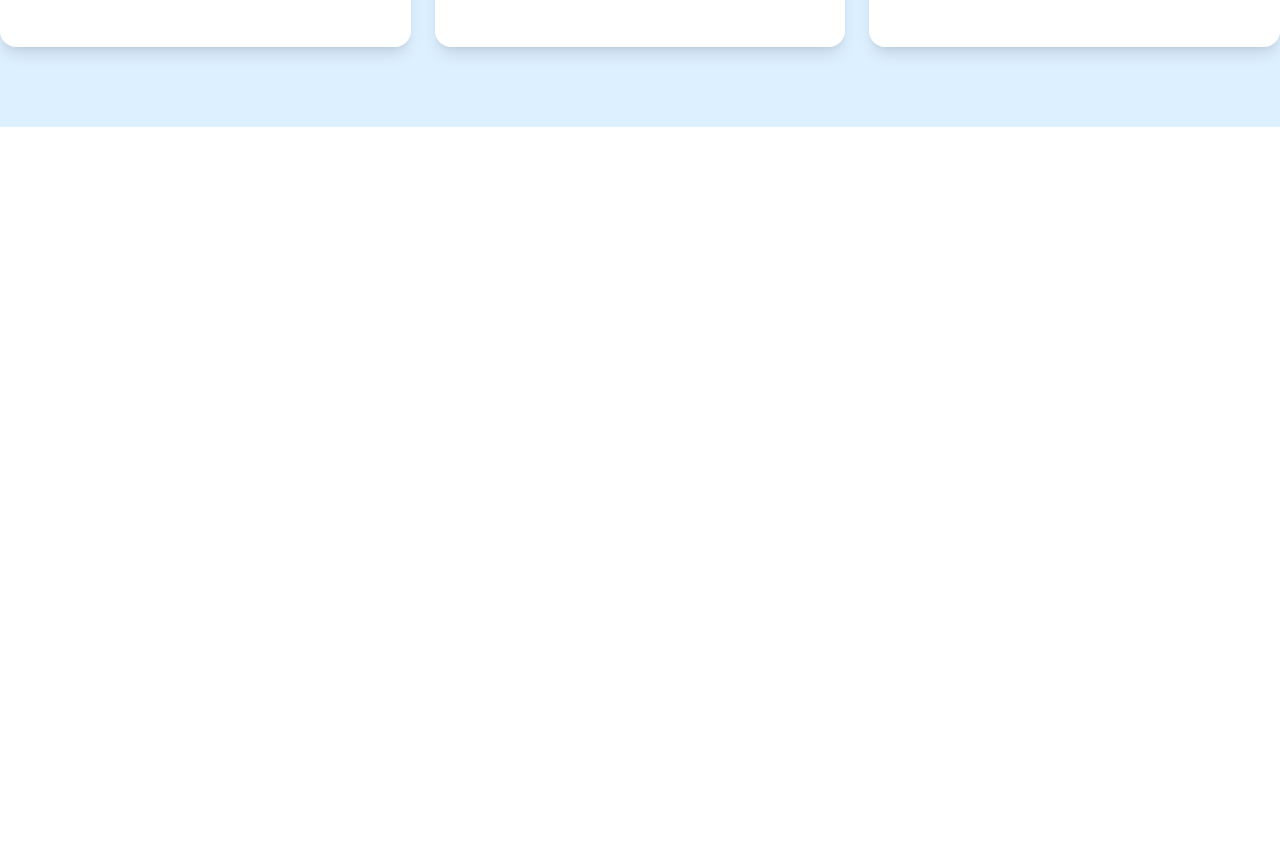
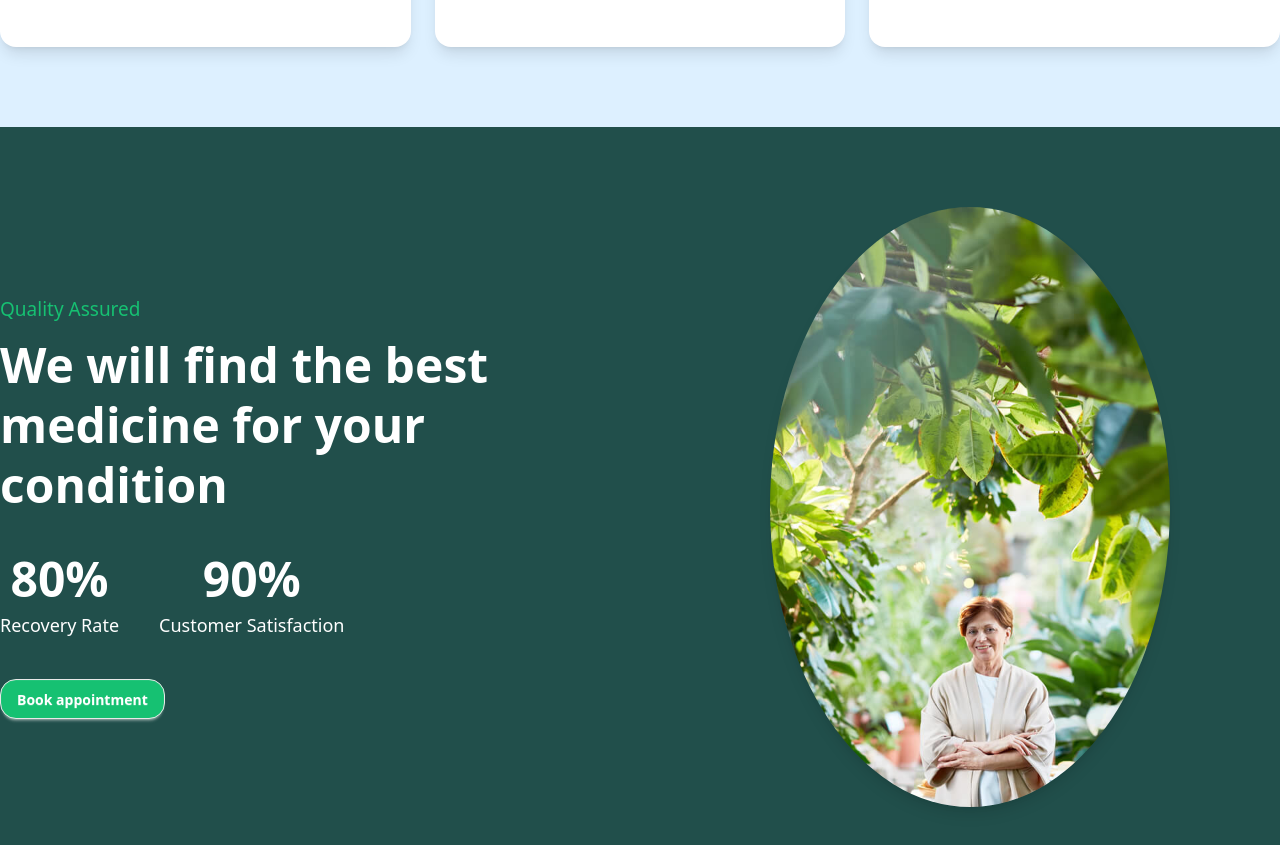
Before and after one commit to PranayChowdhury00/Herbal_Harmony, a React (Vite) app: page / in a window 1280 px wide. Shown: the part 3040-3885 px from the top of the page. Before the commit the page ends 3167 px from the top, so only its background shows below. Built offline with nearby package versions, Linux system fonts and the light colour scheme.

Commit message:
completing the fifth section section

```diff
--- a/package.json
+++ b/package.json
@@ -14,6 +14,7 @@
     "aos": "^2.3.4",
     "daisyui": "^5.0.9",
     "react": "^19.0.0",
+    "react-countup": "^6.5.3",
     "react-dom": "^19.0.0",
     "react-icons": "^5.5.0",
     "react-router-dom": "^7.4.1",
--- /dev/null
+++ b/src/pages/Home/FifthSection/FifthSection.jsx
@@ -0,0 +1,52 @@
+import CountUp from "react-countup";
+import img from "/flos-06.jpg"; // Adjust the path as necessary
+const FifthSection = () => {
+  return (
+    <div className="bg-[#214F4B] py-20">
+      <div className="max-w-7xl mx-auto flex items-center justify-between gap-10">
+        {/* Text Section */}
+        <div className="w-1/2">
+          {/* Heading */}
+          <h1 className="text-[#16C172] font-medium text-[19px] mb-3">
+            Quality Assured
+          </h1>
+          <p className="text-white font-bold text-5xl leading-tight">
+            We will find the best <br /> medicine for your <br /> condition
+          </p>
+
+          {/* CountUp Section */}
+          <div className="flex gap-10 mt-10">
+            {/* First CountUp */}
+            <div className="text-center">
+              <h2 className="text-5xl font-bold text-white">
+                <CountUp start={0} end={80} duration={3} suffix="%" />
+              </h2>
+              <p className="text-lg text-white mt-2">Recovery Rate</p>
+            </div>
+
+            {/* Second CountUp */}
+            <div className="text-center">
+              <h2 className="text-5xl font-bold text-white">
+                <CountUp start={0} end={90} duration={3} suffix="%" />
+              </h2>
+              <p className="text-lg text-white mt-2">Customer Satisfaction</p>
+            </div>
+          </div>
+
+          <button className="btn bg-[#16C172] text-white font-bold rounded-2xl mt-10 hover:bg-white hover:text-[#16C172]">Book appointment</button>
+        </div>
+
+        {/* Image Section */}
+        <div className="w-1/2 flex justify-center">
+          <img
+            src={img}
+            alt="Medicine Illustration"
+            className="w-[400px] rounded-[50%] shadow-lg"
+          />
+        </div>
+      </div>
+    </div>
+  );
+};
+
+export default FifthSection;
--- a/src/pages/Home/Home.jsx
+++ b/src/pages/Home/Home.jsx
@@ -4,6 +4,7 @@ import Advise from './Adbise/Advise';
 import ThirdSection from './ThirdSection/ThirdSection';
 import FourthSection from './FourthSection/FourthSection';
 import Services from './Service/Services';
+import FifthSection from './FifthSection/FifthSection';
 
 const Home = () => {
     return (
@@ -13,6 +14,7 @@ const Home = () => {
             <ThirdSection></ThirdSection>
             <FourthSection></FourthSection>
             <Services></Services>
+            <FifthSection></FifthSection>
         </div>
     );
 };
```
Also changed, not shown: 1 other file (tests, documents, lock files or other folders).
